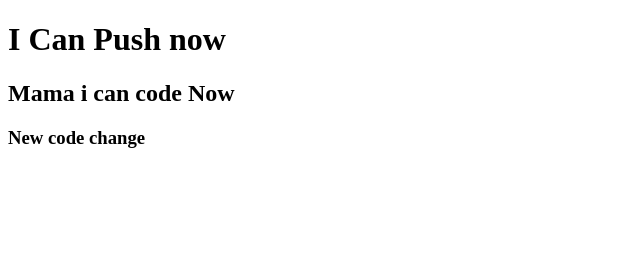
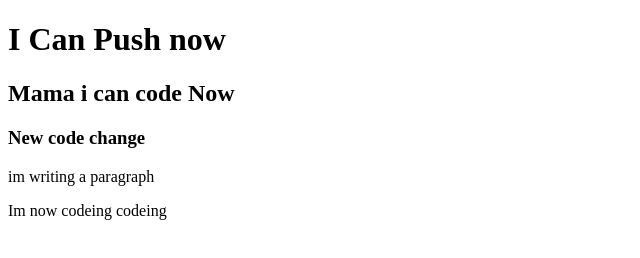
Before and after one commit to Bayzidsajib/My.second.report, a plain HTML site: page index.html in a window 1280 px wide. Shown: the whole page, without its empty margins (0-640 px from the left). Drawn offline with Linux system fonts and the light colour scheme.

Commit message:
added style

```diff
--- a/index.html
+++ b/index.html
@@ -5,10 +5,13 @@
                         <meta http-equiv="X-UA-Compatible" content="IE=edge">
                         <meta name="viewport" content="width=device-width, initial-scale=1.0">
                         <title>My Second Report</title>
+                        <link rel="stylesheet" href="style.css">
 </head>
 <body>
         <h1>I Can Push now</h1>
         <h2>Mama i can code Now</h2>
         <h3>New code change</h3>
+        <p>im writing a paragraph</p>
+        <p>Im now codeing codeing</p>
 </body>
 </html>
```
Also changed, not shown: style.css (added).
